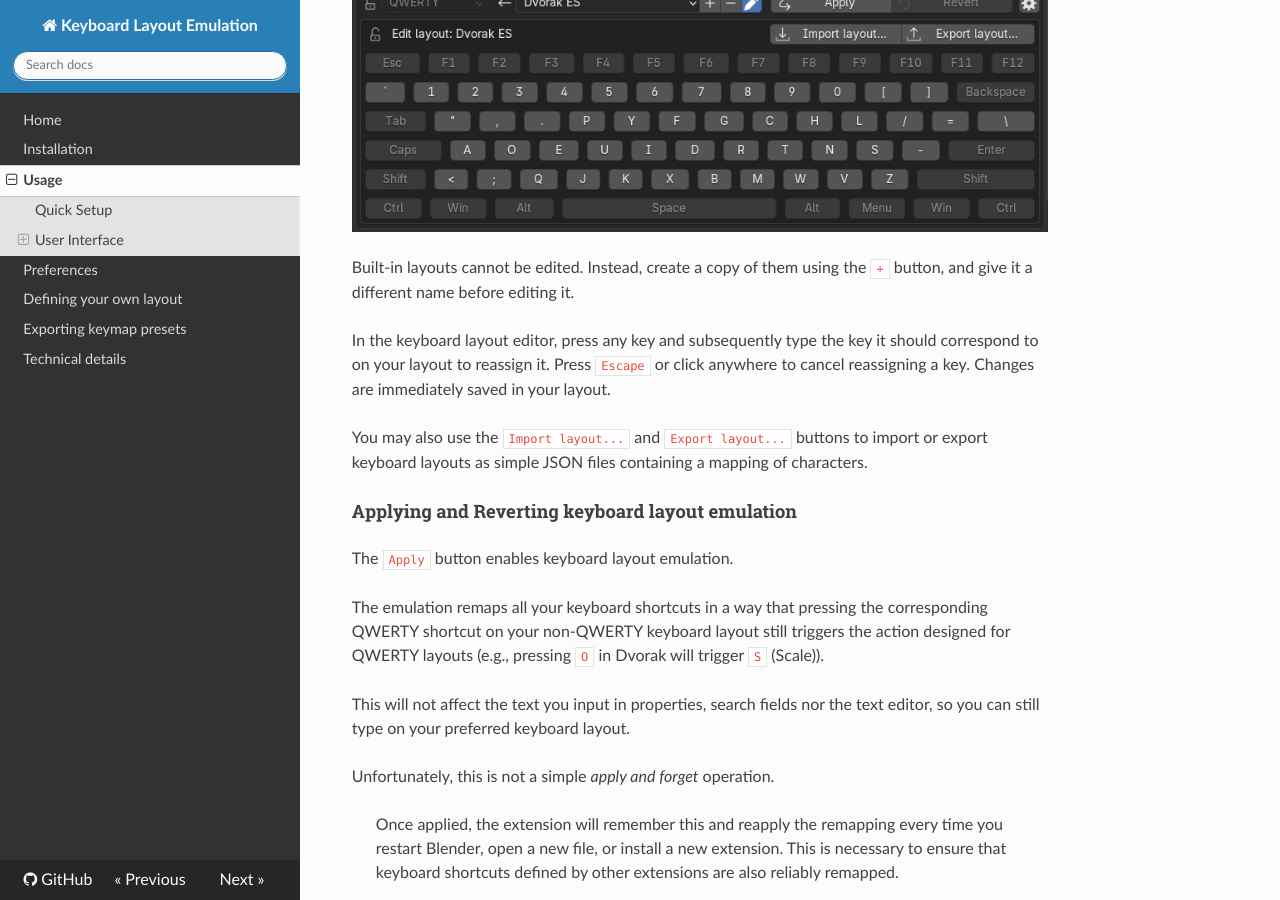
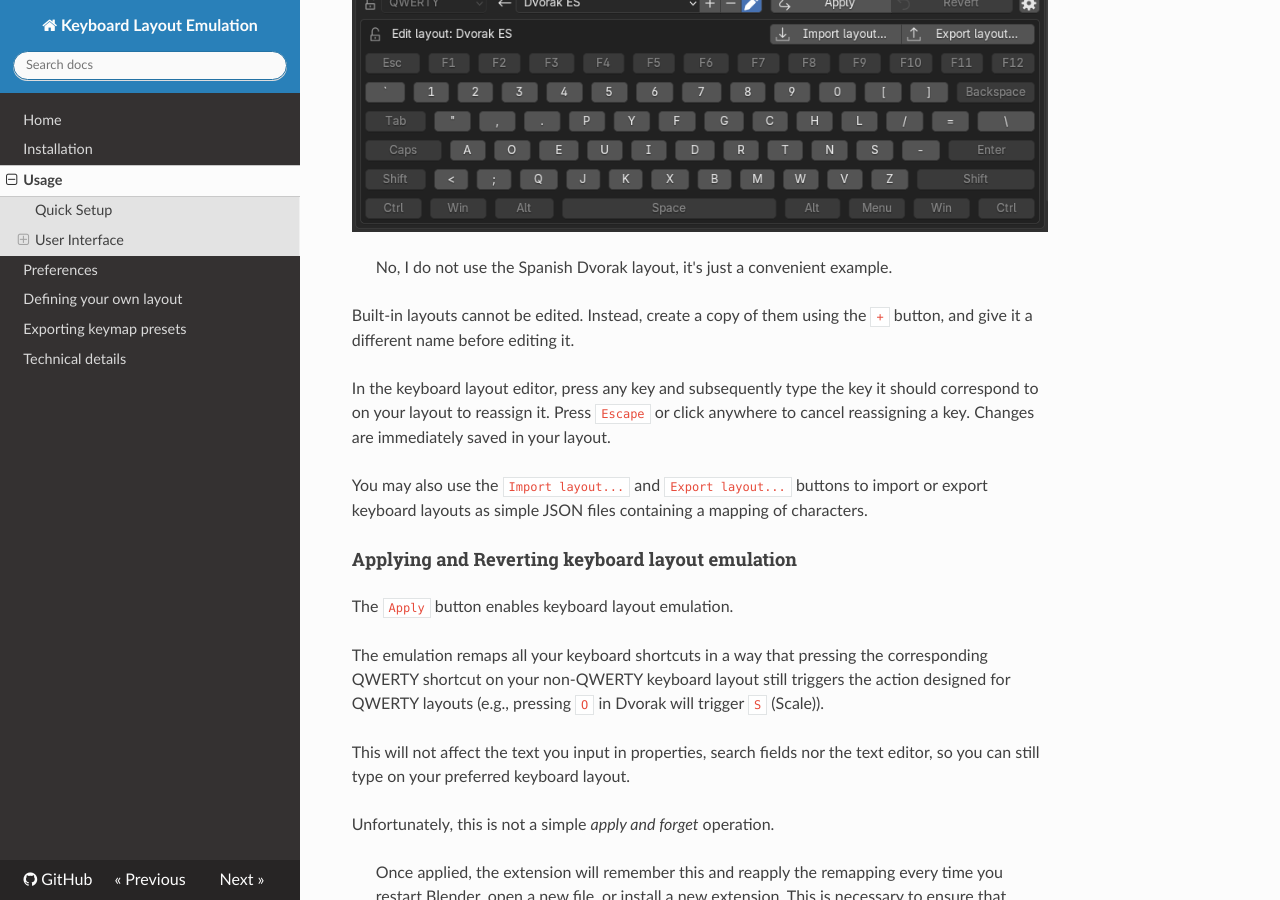
Before and after one commit to endorh/blender-keyboard-layout-emulation, an MkDocs documentation site: the page built from docs/usage.md, in a window 1280 px wide and 900 px high, scrolled down 1351 px. Built offline with MkDocs 1.6.1, drawn with Linux system fonts in a browser that asks for light colours; nearby versions of some CDN libraries.

Commit message:
Add personal note to docs.

```diff
--- a/docs/usage.md
+++ b/docs/usage.md
@@ -49,6 +49,8 @@ Press the pencil button to reveal the keyboard layout editor.
 
 ![Keyboard layout editor](images/keyboard-layout-editor.png)
 
+> No, I do not use the Spanish Dvorak layout, it's just a convenient example.
+
 Built-in layouts cannot be edited. Instead, create a copy of them using the
 `+` button, and give it a different name before editing it.
 
```
